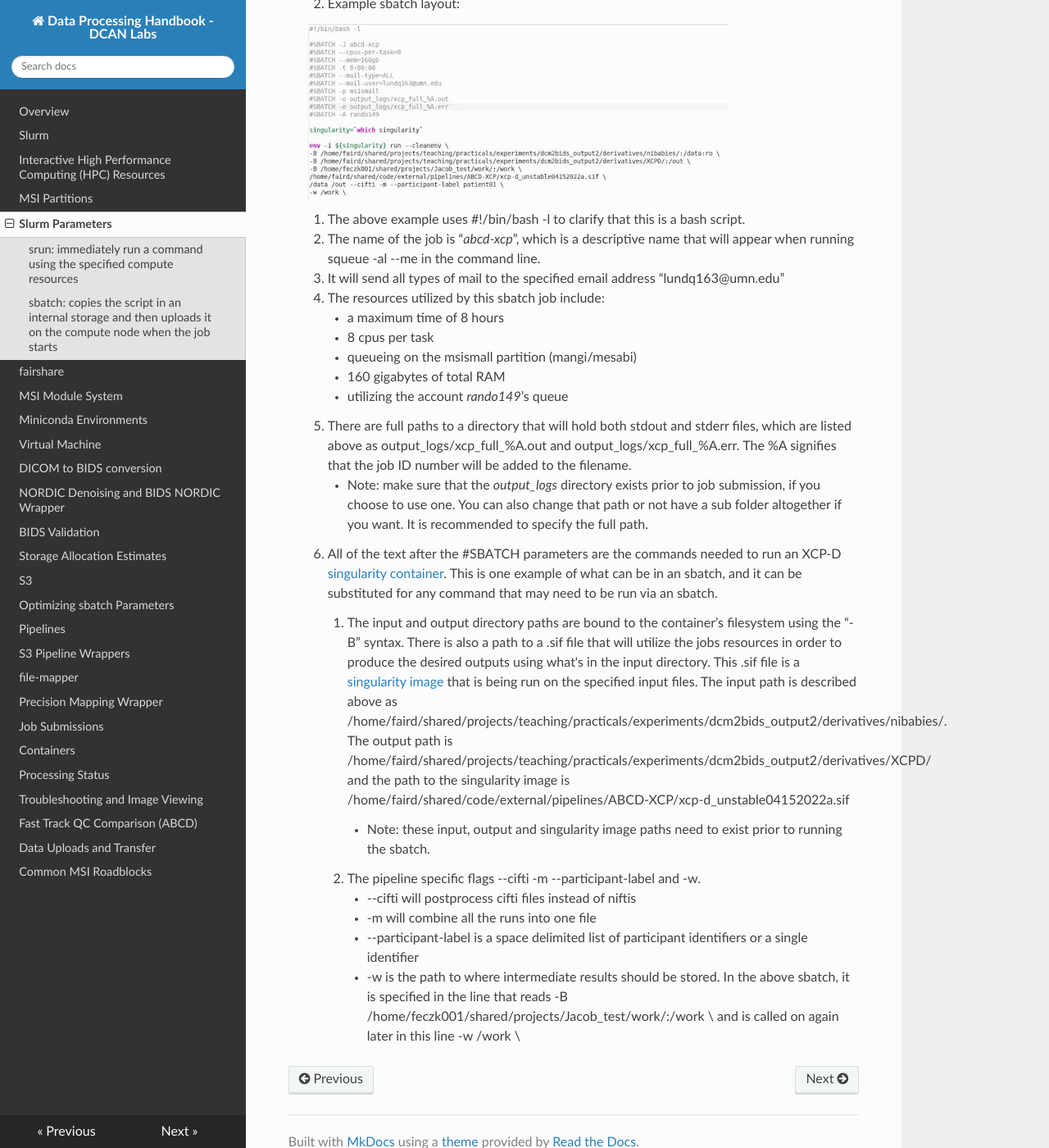
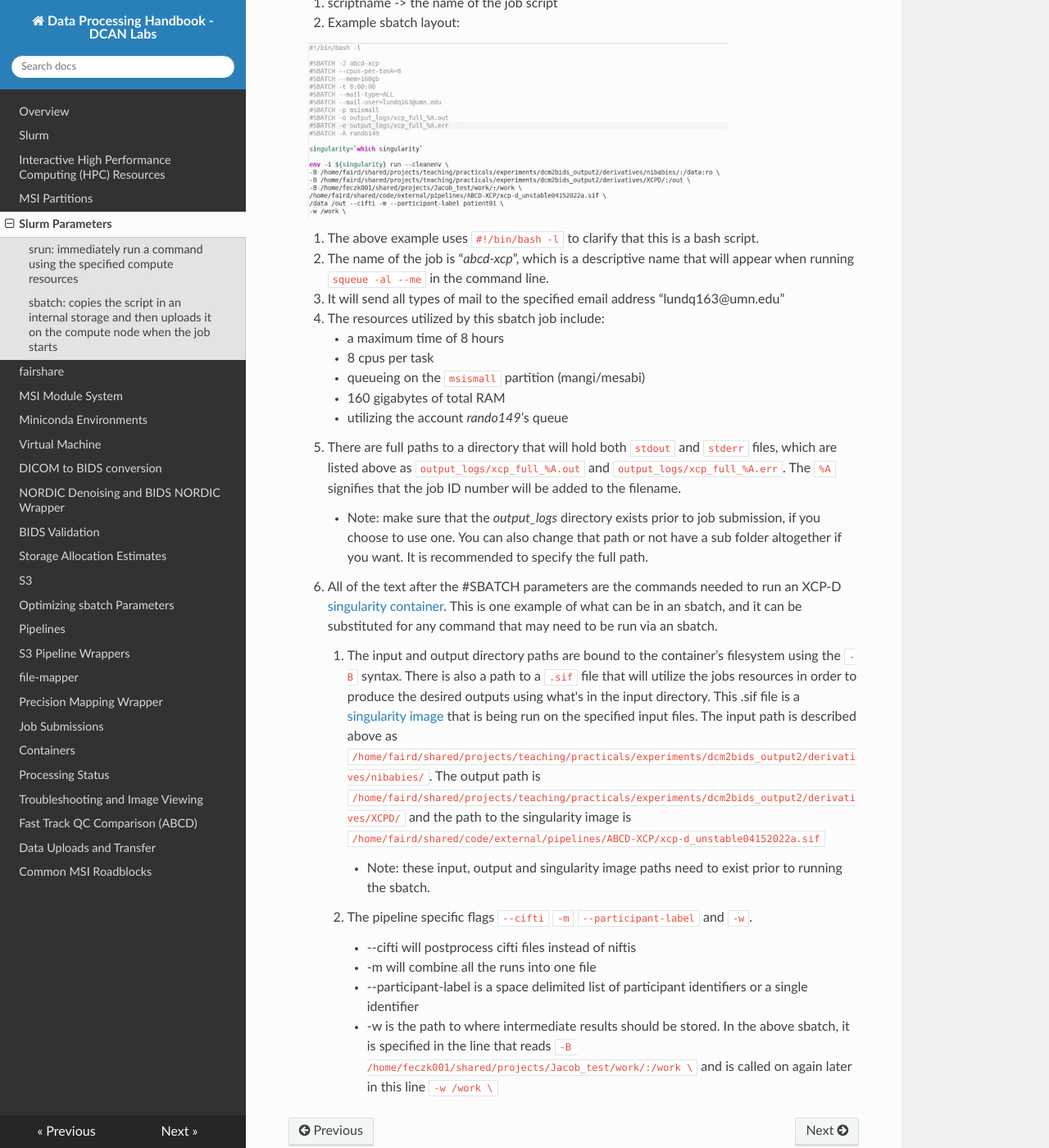
Before and after one commit to DCAN-Labs/cdni-brain, an MkDocs documentation site: the page built from docs/slurm-params.md, in a window 1280 px wide and 1400 px high, scrolled down 1311 px. Shown: the whole window at 82% size. Built offline with MkDocs 1.6.1, drawn with Linux system fonts in a browser that asks for light colours; nearby versions of some CDN libraries; some of the changed text lies outside the part shown.

```diff
--- a/docs/slurm-params.md
+++ b/docs/slurm-params.md
@@ -6,12 +6,12 @@ Read: [Interactive queue use with srun @ MSI](https://www.msi.umn.edu/content/in
 
 1. **srun** is primarily useful for jobs that will take longer than 10-15 minutes to run on a login node; 15 minutes is the maximum runtime on the login node (the login node is the node you are on after logging into mesabi/agate/mangi). However, they are also very useful for loading a Matlab session (or something similar) with sufficient resources.
 2. This will allow you to work directly in a terminal, allowing you to run (resource intensive) software on it; you get the results in your terminal and you cannot write other commands until it is finished. (If you append the “&” symbol to the srun command it will execute in the background, allowing continued use of the current terminal.)
-    * Results that are displayed in the terminal will typically be the steps outputted when opening an application. Terminal outputs from an interactive session are known as stdout and stderr files for an [sbatch](slurm-params.md#4-2-sbatch-copies-the-script-in-an-internal-storage-and-then-uploads-it-on-the-compute-node-when-the-job-starts) job.
+    * Results that are displayed in the terminal will typically be the steps outputted when opening an application. Terminal outputs from an interactive session are known as `stdout` and `stderr` files for an [sbatch](slurm-params.md#4-2-sbatch-copies-the-script-in-an-internal-storage-and-then-uploads-it-on-the-compute-node-when-the-job-starts) job.
 3. If you disconnect, you will lose control over srun jobs, or they might be killed (depending on whether they use stdout or not). They will also be killed if the machine to which you connect to submit jobs is rebooted. NICE or NX are recommended to prevent this, as the virtual desktops save your working environment.
-4. Ex: srun --time=8:00:00 --mem-per-cpu=8GB --cpus-per-task=4  -A feczk001 --tmp=20gb  -p interactive --x11 --pty bash
+4. Ex: `srun --time=8:00:00 --mem-per-cpu=8GB --cpus-per-task=4  -A feczk001 --tmp=20gb  -p interactive --x11 --pty bash`
     * This interactive job is grabbing 8 hours on 4 cpus on the interactive partition with 8 gigabytes of memory per cpu, 20gb of temporary storage total, x11 enabled, and the ability to use your terminal, utilizing the feczk001 account’s allocated resources.
-    * Use groupquota to check which account you are currently using. If the account you specified in the interactive job does not match the account listed when you run groupquota, then use sg {share} to switch to the specified account. Then use groupquota again to make sure you are now on the correct share.
-    * x11 forwarding (--x11) enables X11 graphical apps to render correctly via remote connection.
+    * Use `groupquota` to check which account you are currently using. If the account you specified in the interactive job does not match the account listed when you run `groupquota`, then use `sg {share}` to switch to the specified account. Then use `groupquota` again to make sure you are now on the correct share.
+    * x11 forwarding (`--x11`) enables X11 graphical apps to render correctly via remote connection.
 
 ## sbatch: copies the script in an internal storage and then uploads it on the compute node when the job starts
 
@@ -19,30 +19,30 @@ Read: [Job Submission & Scheduling @ MSI](https://www.msi.umn.edu/content/job-su
 
     The job script needs to stay the same until the job starts to produce the correct results. If you make changes to a script before the job starts, those edits will be reflected in the job.
 
-1. Results are written out as your script specifies. stdout and stderr will be outputted if the -o and -e flags are specified, and you can submit other commands right away.
+1. Results are written out as your script specifies. `stdout` and `stderr` will be outputted if the `-o` and `-e` flags are specified, and you can submit other commands right away.
 2. An sbatch job is handled by Slurm; you can disconnect (not run interactively), kill your terminal, etc. with no consequence
-3. To run an sbatch, use this command: sbatch scriptname.sh
+3. To run an sbatch, use this command: `sbatch scriptname.sh`
     1. scriptname -> the name of the job script
     2. Example sbatch layout:
 
     ![singularity_example](img/singularity_image.png)
 
-    3. The above example uses #!/bin/bash -l to clarify that this is a bash script.
-    4. The name of the job is “_abcd-xcp_”, which is a descriptive name that will appear when running squeue -al --me in the command line.
+    3. The above example uses `#!/bin/bash -l` to clarify that this is a bash script.
+    4. The name of the job is “_abcd-xcp_”, which is a descriptive name that will appear when running `squeue -al --me` in the command line.
     5. It will send all types of mail to the specified email address “lundq163@umn.edu”
     6. The resources utilized by this sbatch job include:
         * a maximum time of 8 hours
         * 8 cpus per task
-        * queueing on the msismall partition (mangi/mesabi)
+        * queueing on the `msismall` partition (mangi/mesabi)
         * 160 gigabytes of total RAM
         * utilizing the account _rando149_’s queue
-    7. There are full paths to a directory that will hold both stdout and stderr files, which are listed above as output_logs/xcp_full_%A.out and output_logs/xcp_full_%A.err. The %A signifies that the job ID number will be added to the filename.
+    7. There are full paths to a directory that will hold both `stdout` and `stderr` files, which are listed above as `output_logs/xcp_full_%A.out` and `output_logs/xcp_full_%A.err`. The `%A` signifies that the job ID number will be added to the filename.
         * Note: make sure that the _output_logs_ directory exists prior to job submission, if you choose to use one. You can also change that path or not have a sub folder altogether if you want. It is recommended to specify the full path.
     8. All of the text after the #SBATCH parameters are the commands needed to run an XCP-D [singularity container](containers.md). This is one example of what can be in an sbatch, and it can be substituted for any command that may need to be run via an sbatch.
-        1. The input and output directory paths are bound to the container’s filesystem using the “-B” syntax. There is also a path to a .sif file that will utilize the jobs resources in order to produce the desired outputs using what's in the input directory. This .sif file is a[ singularity image ](containers.md)that is being run on the specified input files. The input path is described above as /home/faird/shared/projects/teaching/practicals/experiments/dcm2bids_output2/derivatives/nibabies/. The output path is /home/faird/shared/projects/teaching/practicals/experiments/dcm2bids_output2/derivatives/XCPD/ and the path to the singularity image is /home/faird/shared/code/external/pipelines/ABCD-XCP/xcp-d_unstable04152022a.sif
+        1. The input and output directory paths are bound to the container’s filesystem using the `-B` syntax. There is also a path to a `.sif` file that will utilize the jobs resources in order to produce the desired outputs using what's in the input directory. This .sif file is a[ singularity image ](containers.md)that is being run on the specified input files. The input path is described above as `/home/faird/shared/projects/teaching/practicals/experiments/dcm2bids_output2/derivatives/nibabies/`. The output path is `/home/faird/shared/projects/teaching/practicals/experiments/dcm2bids_output2/derivatives/XCPD/` and the path to the singularity image is `/home/faird/shared/code/external/pipelines/ABCD-XCP/xcp-d_unstable04152022a.sif`
             * Note: these input, output and singularity image paths need to exist prior to running the sbatch.
-        2. The pipeline specific flags --cifti -m --participant-label and -w.
+        2. The pipeline specific flags `--cifti` `-m` `--participant-label` and `-w`.
             * --cifti will postprocess cifti files instead of niftis
             * -m will combine all the runs into one file
             * --participant-label is a space delimited list of participant identifiers or a single identifier
-            * -w is the path to where intermediate results should be stored. In the above sbatch, it is specified in the line that reads -B /home/feczk001/shared/projects/Jacob_test/work/:/work \ and is called on again later in this line -w /work \
+            * -w is the path to where intermediate results should be stored. In the above sbatch, it is specified in the line that reads `-B /home/feczk001/shared/projects/Jacob_test/work/:/work \` and is called on again later in this line `-w /work \`
```
Also changed, not shown: docs/partitions.md (+1 -0 lines), docs/slurm.md (+1 -2 lines), docs/img/partitions-example.jpeg (added).
